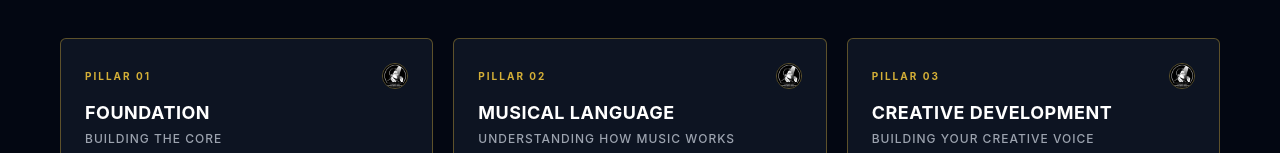
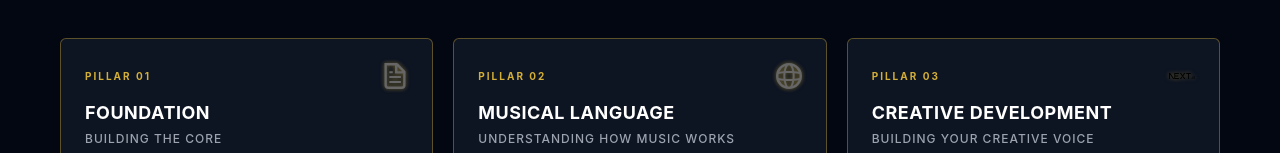
Before and after one commit to yangkarg35-ui/solo-genius, a Next.js app: page /explore in a window 1280 px wide. Shown: the part 483-636 px from the top of the page. Built offline with nearby package versions, Linux system fonts and the light colour scheme.

Commit message:
Add pillar icon thumbnails to explore page

```diff
--- a/app/explore/page.tsx
+++ b/app/explore/page.tsx
@@ -10,7 +10,7 @@ export default function ExplorePage() {
       title: "FOUNDATION",
       subtitle: "Building The Core",
       purpose: "Build the essential foundation required for lifelong musical growth.",
-      icon: "/logo.png",
+      icon: "/file.svg", // Pillar 1 အတွက် သက်ဆိုင်ရာ ပုံ
       includes: [
         "Music Fundamentals",
         "Technique",
@@ -26,7 +26,7 @@ export default function ExplorePage() {
       title: "MUSICAL LANGUAGE",
       subtitle: "Understanding How Music Works",
       purpose: "Develop the ability to understand, analyze, and communicate through music.",
-      icon: "/logo.png",
+      icon: "/globe.svg", // Pillar 2 အတွက် သက်ဆိုင်ရာ ပုံ
       includes: [
         "Music Theory",
         "Rhythm",
@@ -44,7 +44,7 @@ export default function ExplorePage() {
       title: "CREATIVE DEVELOPMENT",
       subtitle: "Building Your Creative Voice",
       purpose: "Transform knowledge into original expression.",
-      icon: "/logo.png",
+      icon: "/next.svg", // Pillar 3 အတွက် သက်ဆိုင်ရာ ပုံ
       includes: [
         "Creativity Framework",
         "Composition",
@@ -61,7 +61,7 @@ export default function ExplorePage() {
       title: "ARTISTIC MASTERY",
       subtitle: "Developing Your Craft",
       purpose: "Refine skills and develop personal artistic standards.",
-      icon: "/logo.png",
+      icon: "/file.svg", // Pillar 4 အတွက် သက်ဆိုင်ရာ ပုံ
       includes: [
         "Advanced Technique",
         "Style Development",
@@ -78,7 +78,7 @@ export default function ExplorePage() {
       title: "CREATOR IDENTITY",
       subtitle: "Becoming The Person Behind The Work",
       purpose: "Develop the mindset and identity required for long-term creative success.",
-      icon: "/logo.png",
+      icon: "/globe.svg", // Pillar 5 အတွက် သက်ဆိုင်ရာ ပုံ
       includes: [
         "Creative Philosophy",
         "Critical Thinking",
@@ -94,7 +94,7 @@ export default function ExplorePage() {
       title: "MASTERY",
       subtitle: "Systematic Execution & Growth",
       purpose: "Lock in rigorous daily systems, performance reviews, and long-term optimization.",
-      icon: "/logo.png",
+      icon: "/next.svg", // Pillar 6 အတွက် သက်ဆိုင်ရာ ပုံ
       includes: [
         "Deliberate Practice",
         "Habit System",
@@ -237,13 +237,13 @@ export default function ExplorePage() {
                 boxSizing: "border-box"
               }}>
                 <div>
-                  {/* Pillar Top Header with Thumbnail / Icon */}
+                  {/* Pillar Top Header with Unique Pillar Icon */}
                   <div style={{ display: "flex", justifyContent: "space-between", alignItems: "center", marginBottom: "8px" }}>
                     <span style={{ color: "#D4AF37", fontSize: "10px", fontWeight: "700", letterSpacing: "2px" }}>{item.code}</span>
                     <img
                       src={item.icon}
                       alt={item.title}
-                      style={{ width: "26px", height: "26px", borderRadius: "50%", objectFit: "cover", border: "1px solid rgba(212,175,55,0.4)" }}
+                      style={{ width: "26px", height: "26px", objectFit: "contain", filter: "drop-shadow(0 0 2px rgba(212,175,55,0.5))" }}
                     />
                   </div>
 
```
